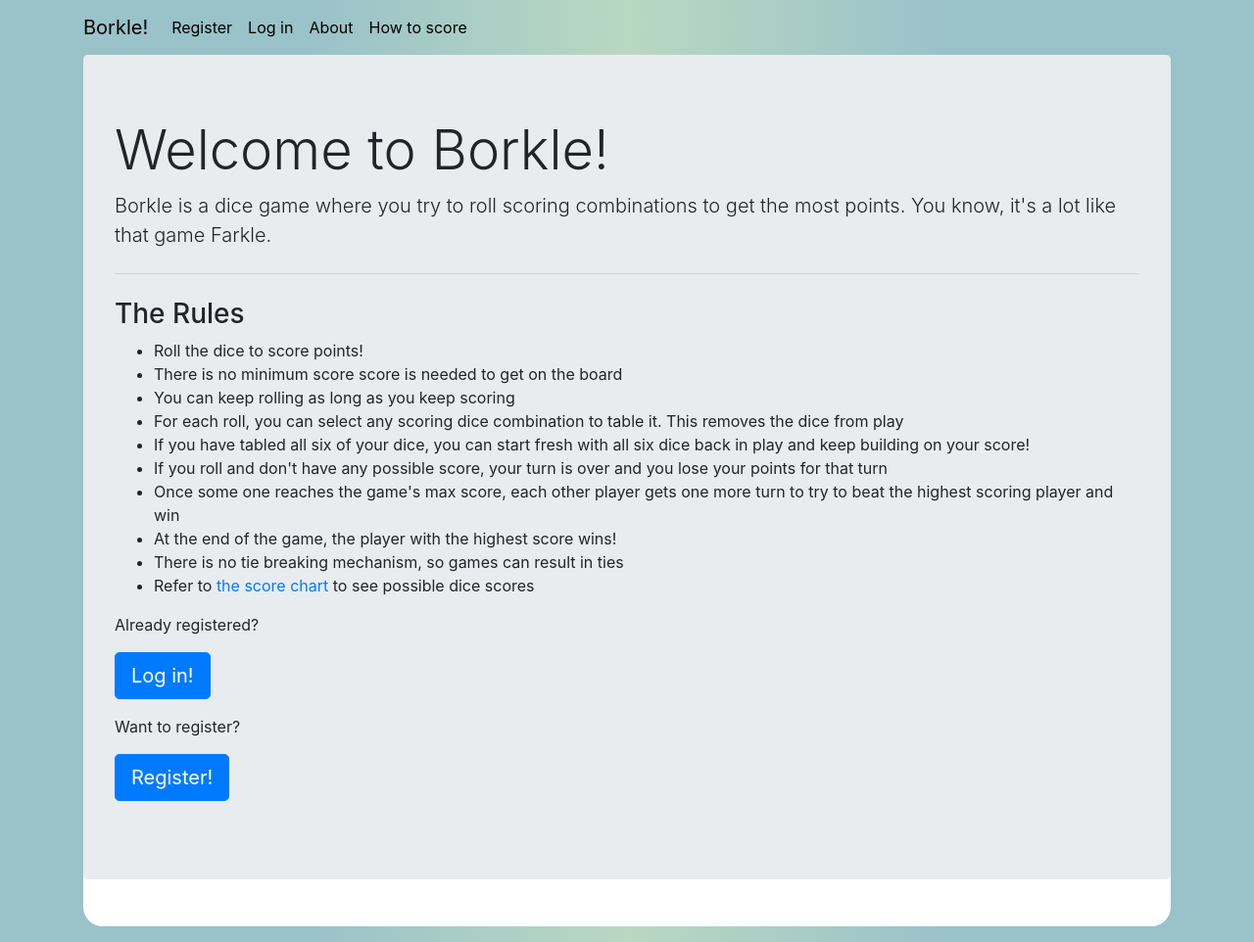
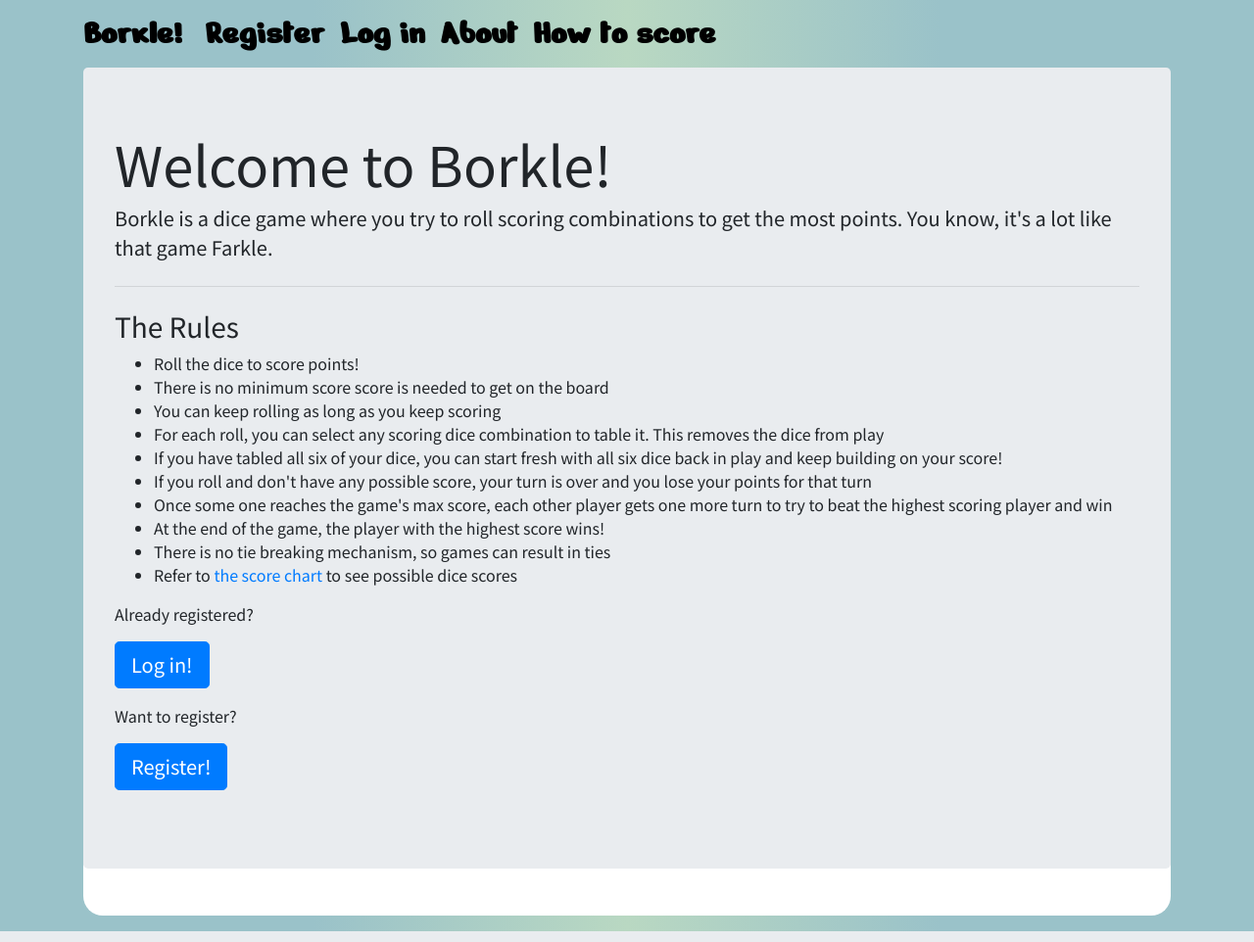
Before and after one commit to astromitts/borkle-social, a Django app: page / in a window 1280 px wide. Shown: the whole page at 98% size. Run offline with Django 3.2, Linux system fonts and the light colour scheme; some libraries are stand-ins or nearby versions.

Commit message:
Add google fonts and adjust header sizes

```diff
--- a/borkle/static/css/app.css
+++ b/borkle/static/css/app.css
@@ -1,5 +1,6 @@
 body {
   background-image: linear-gradient(to right, #9AC2C9, #9AC2C9, #B9D8C2, #9AC2C9, #9AC2C9);
+  font-family: "Noto Sans JP";
 }
 
 .bg-light {
@@ -7,7 +8,15 @@ body {
   color: #e2e0e0;
 }
 .bg-light a {
+  font-family: "Nerko One";
   color: #000000 !important;
+  font-weight: bold;
+  font-size: 2.2rem;
+}
+
+.navbar {
+  padding-top: 0;
+  padding-bottom: 0;
 }
 
 .auto-centered {
@@ -65,8 +74,9 @@ body {
   width: 100%;
 }
 .game-header h1 {
-  font-size: 1rem;
+  font-size: 0.8rem;
   color: #313131;
+  font-weight: bold;
 }
 
 #game-container {
--- a/borkle/static/scss/app.scss
+++ b/borkle/static/scss/app.scss
@@ -1,5 +1,8 @@
 $nav-color: transparent;
 $htag-font-color: #313131;
+
+$navbrand-font: 'Nerko One';
+$body-font: 'Noto Sans JP';
 
 $game-play-highlight: #e4ecc4;
 $game-play-lowlight: #e4ecc4;
@@ -38,6 +41,7 @@ $screen-xl-min: 1200px;
 
 body {
 	background-image: linear-gradient(to right, $gradient-2, $gradient-2, $gradient-1, $gradient-2, $gradient-2);
+	font-family: $body-font;
 }
 
 
@@ -45,8 +49,16 @@ body {
 	background-color: transparent !important;
 	color: $game-button-text-color;
 	a {
+		font-family: $navbrand-font;
 		color: #000000 !important;
+		font-weight: bold;
+		font-size: 2.2rem;
 	}
+}
+
+.navbar {
+	padding-top: 0;
+	padding-bottom: 0;
 }
 .auto-centered {
 	display: inline-block;
@@ -102,8 +114,9 @@ body {
     text-align: center;
     width: 100%;
     h1 {
-		font-size: 1rem;
+		font-size: .8rem;
 		color: $htag-font-color;
+		font-weight: bold;
 	}
 }
 
--- a/borkle/templates/borkle/base.html
+++ b/borkle/templates/borkle/base.html
@@ -16,6 +16,8 @@
     <script src="https://ajax.googleapis.com/ajax/libs/jqueryui/1.12.1/jquery-ui.min.js" > </script>
 	<script src="{% static 'bootstrap/js/bootstrap.min.js' %}"></script>
 	<script src="{% static 'js/base.js' %}"></script>
+	<link rel="stylesheet" href="https://fonts.googleapis.com/css?family=Nerko+One">
+	<link rel="stylesheet" href="https://fonts.googleapis.com/css?family=Noto+Sans+JP">
 	<link href="{% static 'css/app.css' %}" rel="stylesheet">
 	{% block extra_js %}
 	{% endblock %}
```
Also changed, not shown: 1 other file.
